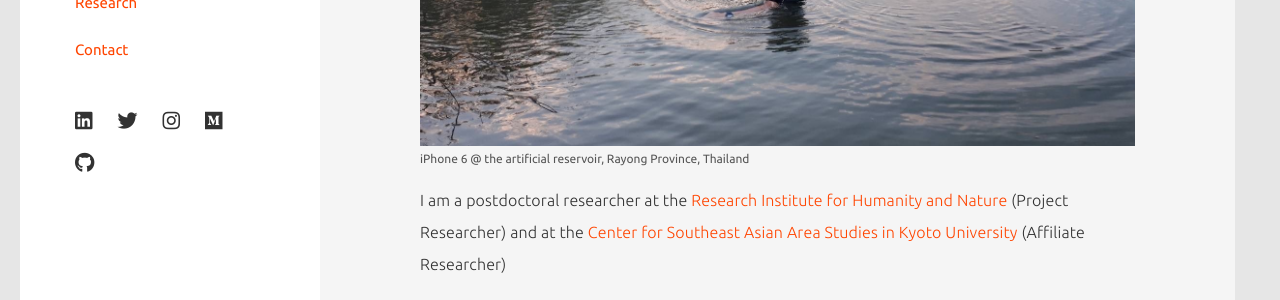
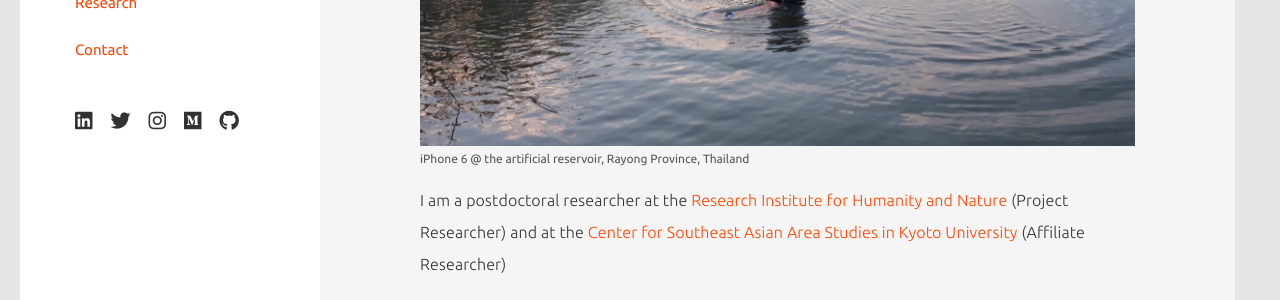
Before and after one commit to tjdk1992/tjdk1992.github.io, a Jekyll site: the page built from index.md, in a window 1280 px wide. Shown: the part 499-799 px from the top of the page. Built offline with Jekyll 4.4.1, drawn with Linux system fonts in a browser that asks for light colours; nearby versions of some CDN libraries.

Commit message:
update site

```diff
--- a/assets/css/components.css
+++ b/assets/css/components.css
@@ -47,14 +47,17 @@
 
 .socialmedia {
   display: flex;
-  flex-wrap: wrap;
+  flex-wrap: nowrap;
+  align-items: center;
+  gap: 18px;
 }
 
 .socialmedia p {
-  padding-right: 25px;
+  padding-right: 0;
   padding-top: 25px;
   margin-top: 0;
   margin-bottom: 0;
+  flex: 0 0 auto;
 }
 
 .socialmedia a {
```
